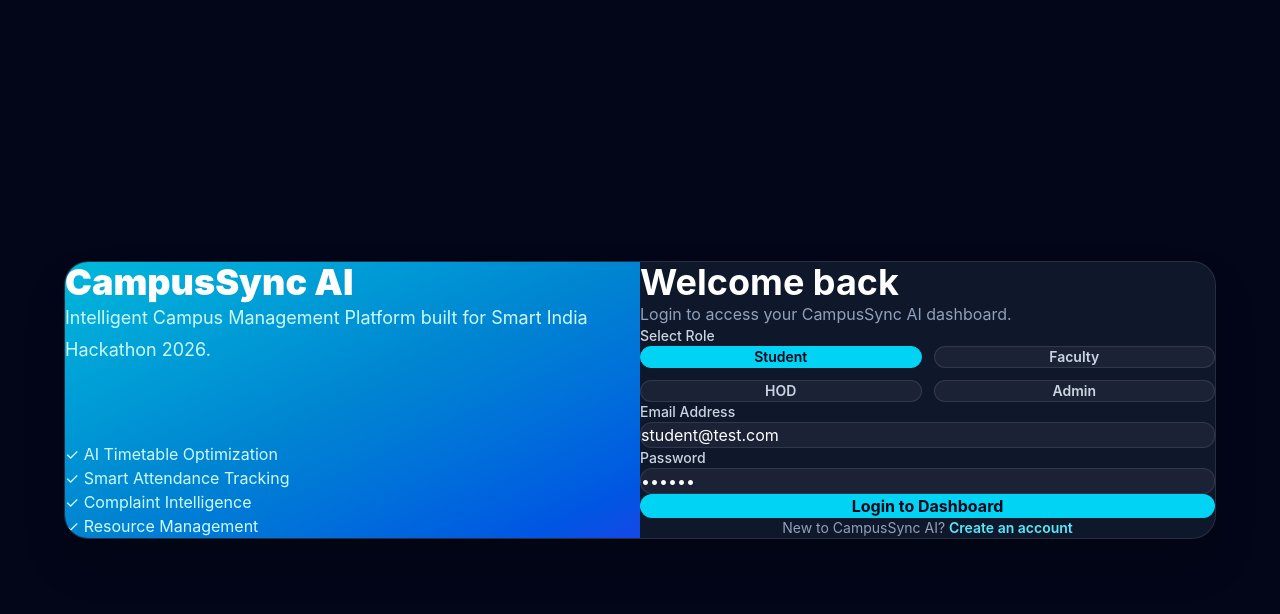
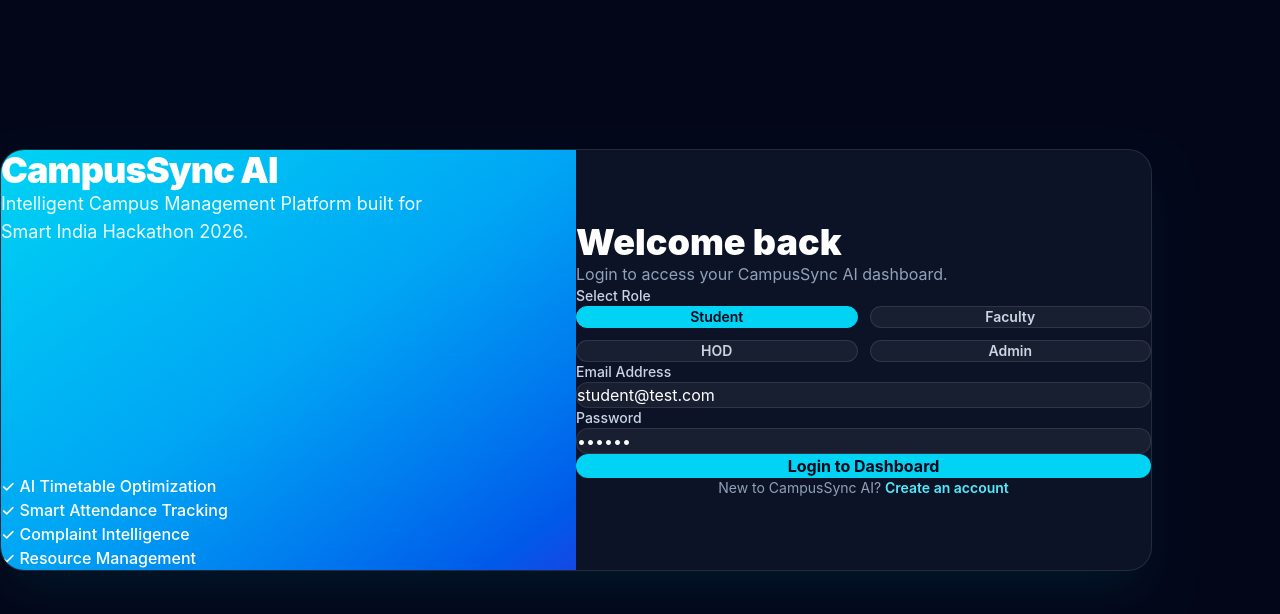
Before and after one commit to nishanthkj77/CampusSync-AI, a React (Vite) app in the folder client/: page /login in a window 1280 px wide. Shown: the top 614 px of the page. Built offline with nearby package versions, Linux system fonts and the light colour scheme; no server answers.

Commit message:
Polish authentication UI and support HOD role

```diff
--- a/client/src/features/auth/components/AuthLayout.tsx
+++ b/client/src/features/auth/components/AuthLayout.tsx
@@ -6,61 +6,41 @@
   children: ReactNode
 }
 
-const AuthLayout = ({
-  title,
-  subtitle,
-  children,
-}: AuthLayoutProps) => {
+const AuthLayout = ({ title, subtitle, children }: AuthLayoutProps) => {
   return (
-    <div className="min-h-screen bg-slate-950 text-white">
-      <div className="mx-auto flex min-h-screen max-w-7xl items-center justify-center px-6 py-12">
-        <div className="grid w-full max-w-6xl overflow-hidden rounded-3xl border border-white/10 bg-slate-900 shadow-2xl lg:grid-cols-2">
-
-          {/* Left Side */}
-
-          <div className="hidden bg-gradient-to-br from-cyan-500 via-sky-600 to-blue-700 p-12 lg:flex lg:flex-col lg:justify-between">
-
+    <main className="min-h-screen bg-slate-950 px-4 py-10 text-white">
+      <div className="mx-auto flex min-h-[calc(100vh-5rem)] max-w-6xl items-center justify-center">
+        <div className="grid w-full overflow-hidden rounded-3xl border border-white/10 bg-slate-900/80 shadow-2xl shadow-cyan-500/10 md:grid-cols-2">
+          <section className="flex min-h-[420px] flex-col justify-between bg-gradient-to-br from-cyan-400 via-sky-500 to-blue-700 p-8 text-white">
             <div>
-              <h1 className="text-4xl font-black">
+              <h1 className="text-4xl font-black tracking-tight">
                 CampusSync AI
               </h1>
-
-              <p className="mt-6 text-lg leading-8 text-cyan-100">
-                Intelligent Campus Management Platform built for
-                Smart India Hackathon 2026.
+              <p className="mt-4 max-w-md text-lg text-cyan-50">
+                Intelligent Campus Management Platform built for Smart India
+                Hackathon 2026.
               </p>
             </div>
 
-            <div className="space-y-4 text-cyan-100">
+            <div className="space-y-3 text-base font-medium">
               <p>✓ AI Timetable Optimization</p>
               <p>✓ Smart Attendance Tracking</p>
               <p>✓ Complaint Intelligence</p>
               <p>✓ Resource Management</p>
             </div>
+          </section>
 
-          </div>
+          <section className="flex items-center p-8">
+            <div className="w-full">
+              <h2 className="text-4xl font-black">{title}</h2>
+              <p className="mt-2 text-slate-400">{subtitle}</p>
 
-          {/* Right Side */}
-
-          <div className="p-10 lg:p-14">
-
-            <h2 className="text-4xl font-bold">
-              {title}
-            </h2>
-
-            <p className="mt-3 text-slate-400">
-              {subtitle}
-            </p>
-
-            <div className="mt-10">
-              {children}
+              <div className="mt-8">{children}</div>
             </div>
-
-          </div>
-
+          </section>
         </div>
       </div>
-    </div>
+    </main>
   )
 }
 
--- a/client/src/features/auth/types/auth.types.ts
+++ b/client/src/features/auth/types/auth.types.ts
@@ -1,4 +1,4 @@
- export type UserRole = 'student' | 'faculty' | 'admin'
+ export type UserRole = 'student' | 'faculty' | 'hod' | 'admin'
 
 export type AuthUser = {
   id: string
```
Also changed, not shown: 1 other file (tests, documents, lock files or other folders).
